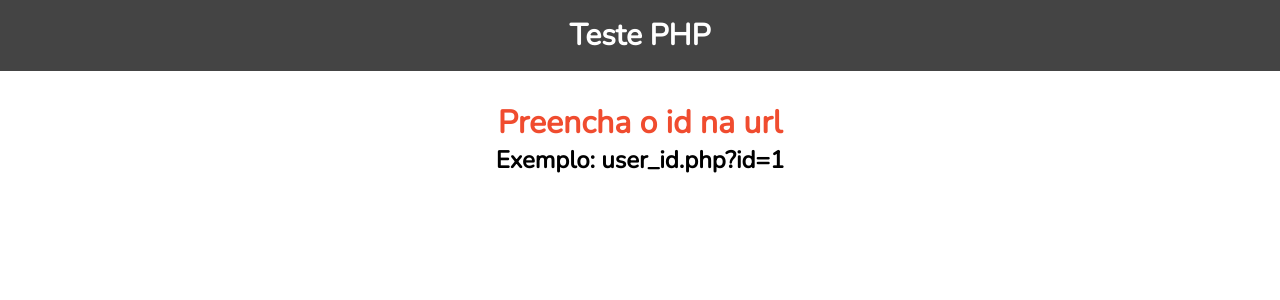
After one commit to brunosann/teste_php, a PHP site: page /user_id.php in a window 1280 px wide. The commit adds this page. Shown: the top 300 px of the page. Run offline with PHP 8.4, Linux system fonts and the light colour scheme.

Commit message:
Consulta na tabela usuarios filtrando pela coluna id

```diff
--- /dev/null
+++ b/classes/DB.php
@@ -0,0 +1,29 @@
+<?php
+
+class DB
+{
+  private $table;
+  private $conn;
+
+  public function __construct(string $table)
+  {
+    $this->table = $table;
+    $this->conn = $this->connection();
+  }
+
+  private function connection()
+  {
+    $pdo = new PDO('mysql:host=localhost;dbname=teste_php', 'root', '');
+    return $pdo;
+  }
+
+  public function getById(int $id)
+  {
+    $rawSql = "SELECT * FROM $this->table WHERE id = :id";
+    $sql = $this->conn->prepare($rawSql);
+    $sql->bindValue(':id', $id);
+    $sql->execute();
+    $user = $sql->fetch(PDO::FETCH_OBJ);
+    return $user;
+  }
+}
--- a/index.php
+++ b/index.php
@@ -6,5 +6,8 @@
   <a href="date_url.php" class="link">
     2 - Algoritmo em PHP que receba uma data através de um parâmetro da url
   </a>
+  <a href="user_id.php" class="link">
+    3 - Consulta na tabela "usuarios" filtrando pela coluna "id
+  </a>
 </section>
 <?php include('./layout/footer.php') ?>
--- /dev/null
+++ b/user_id.php
@@ -0,0 +1,33 @@
+<?php
+
+require_once('./classes/DB.php');
+$userDB = new DB('usuarios');
+
+$id = filter_input(INPUT_GET, 'id', FILTER_SANITIZE_NUMBER_INT);
+if ($id) {
+  $error = false;
+  $user = $userDB->getById($id);
+} else {
+  $error = true;
+}
+?>
+
+<?php include('./layout/header.php') ?>
+
+<?php if ($error) : ?>
+  <h1 class="text-center text-error">Preencha o id na url</h1>
+  <h2 class="text-center">Exemplo: user_id.php?id=1</h2>
+<?php endif ?>
+
+<?php if (isset($user) && $user) : ?>
+  <div class="text-center">
+    <h1>Usuario</h1>
+    <p>Nome: <strong><?= $user->nome ?></strong></p>
+  </div>
+<?php endif ?>
+
+<?php if (isset($user) && !$user) : ?>
+  <h1 class="text-center text-error">Usuario não encontrado</h1>
+<?php endif ?>
+
+<?php include('./layout/footer.php') ?>
```
